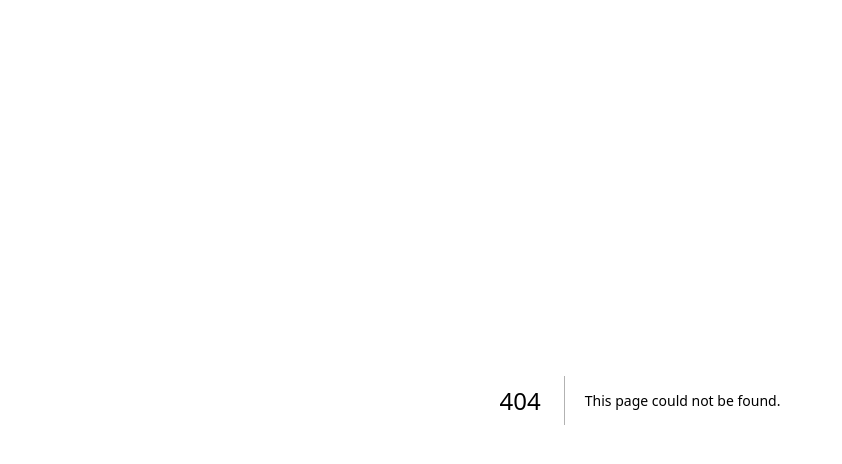
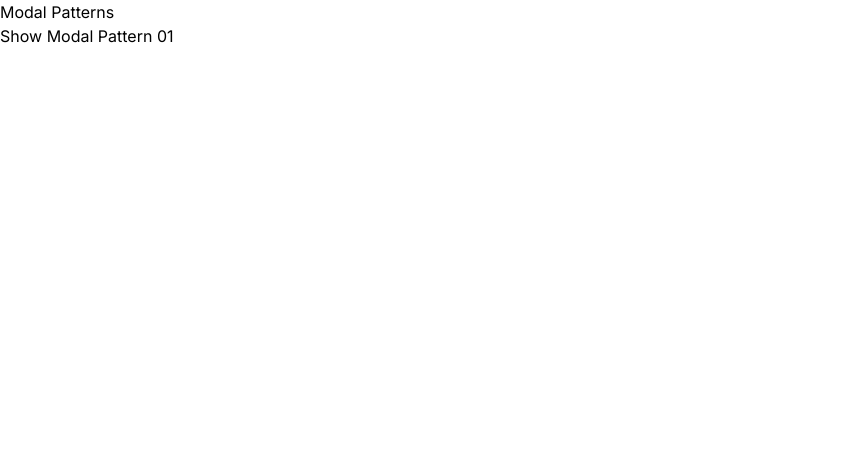
Before and after one commit to gadnaw/design-patterns, a Next.js app: page /screen-modal in a window 1280 px wide. Before the commit this address had no page. Shown: the top 464 px of the page, without its empty margins (0-842 px from the left). Built offline with nearby package versions, Linux system fonts and the light colour scheme.

Commit message:
Simple Modal Pattern is done, renamed the folders for screen view implementation

```diff
--- a/app/page.tsx
+++ b/app/page.tsx
@@ -5,8 +5,9 @@ export default function Home() {
     <main>
       <h1 className="pb-2 ">Collection of React Patterns from Youtube!</h1>
       <div className="flex flex-col">
-        <Link href="/splitscreenpattern" className="bg-red-100 border-2 border-solid border-red-200">1.1 Split Screen Pattern</Link>
-        <Link href="/listitempattern" className="bg-red-100 border-2 border-solid border-red-200">1.2 List Item Pattern</Link>
+        <Link href="/screen-splitscreenpattern" className="bg-red-100 border-2 border-solid border-red-200">1.1 Split Screen Pattern</Link>
+        <Link href="/screen-listitempattern" className="bg-red-100 border-2 border-solid border-red-200">1.2 List Item Pattern</Link>
+        <Link href="/screen-modal" className="bg-red-100 border-2 border-solid border-red-200">1.2 List Item Pattern</Link>
       </div>
     </main>
   )
--- /dev/null
+++ b/app/patterns/01.3-modal-patterns/Modal01.tsx
@@ -0,0 +1,21 @@
+"use client"
+
+import React, { useState } from 'react'
+
+function Modal01({children}:any) {
+    const [shouldShow, setShouldShow] = useState(false)
+  return (
+    <>
+        <button onClick={()=>setShouldShow(true)}>Show Modal Pattern 01</button>
+        {shouldShow && <div onClick={()=> setShouldShow(false)} className='fixed left-0 right-0 bg-lime-200 text-blue-600 w-full h-full overflow-auto opacity-60'>
+            <div onClick={e => e.stopPropagation()} className='bg-slate-100 m-10 p-5 w-70'>
+                {/* Normally this is an X button */}
+                <button onClick={()=>setShouldShow(false)}>Hide Modal</button>
+                {children}
+            </div>
+        </div>}
+    </>
+  )
+}
+
+export default Modal01
--- /dev/null
+++ b/app/screen-modal/page.tsx
@@ -0,0 +1,18 @@
+import React from 'react'
+import Modal01 from '../patterns/01.3-modal-patterns/Modal01'
+import LargePersonListItem from '../patterns/01.2-list-item-patterns/people/LargePersonListItem'
+
+function page() {
+  return (
+    <div>
+        <h1>Modal Patterns</h1>
+        <Modal01>
+            <>
+                <h1>Hello</h1>
+            </>
+        </Modal01>
+    </div>
+  )
+}
+
+export default page
```
Also changed, not shown: app/screen-listitempattern/page.tsx (renamed from app/listitempattern/page.tsx), app/screen-splitscreenpattern/components/LeftHandComponent.tsx (renamed from app/splitscreenpattern/components/LeftHandComponent.tsx), app/screen-splitscreenpattern/components/LeftHandComponent2.tsx (renamed from app/splitscreenpattern/components/LeftHandComponent2.tsx), app/screen-splitscreenpattern/components/RightHandComponent.tsx (renamed from app/splitscreenpattern/components/RightHandComponent.tsx), app/screen-splitscreenpattern/components/RightHandComponent2.tsx (renamed from app/splitscreenpattern/components/RightHandComponent2.tsx), app/screen-splitscreenpattern/page.tsx (renamed from app/splitscreenpattern/page.tsx), 1 other file (tests, documents, lock files or other folders).
